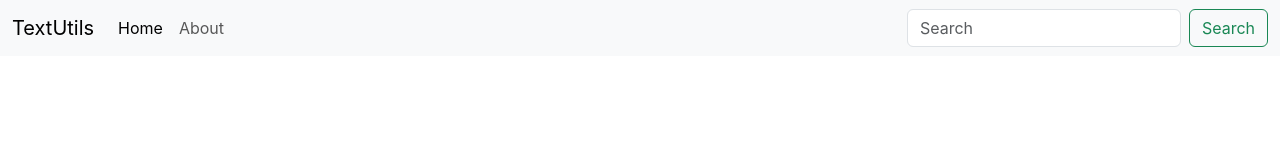
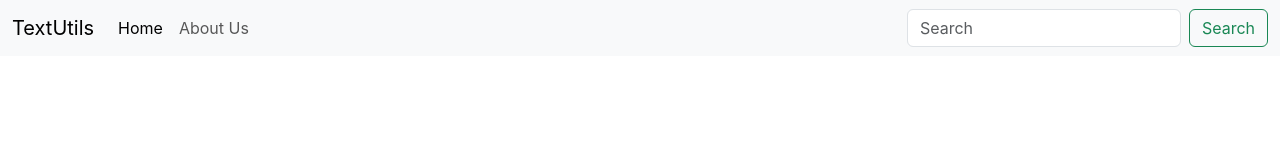
Before and after one commit to Rishikesh-00/TextUtils, a React (Create React App) app: page / in a window 1280 px wide. Shown: the top 160 px of the page. Built offline with nearby package versions, Linux system fonts and the light colour scheme.

Commit message:
git commit -m "props completed"

```diff
--- a/src/App.js
+++ b/src/App.js
@@ -4,8 +4,7 @@ import Navbar from './components/Navbar'
 function App() {
   return (
     <>
-
-      <Navbar/>
+      <Navbar title="TextUtils" about="About Us"/>
     </>
   );
 }
--- a/src/components/Navbar.js
+++ b/src/components/Navbar.js
@@ -1,12 +1,12 @@
 import React from 'react'
+import PropTypes from 'prop-types'
 
-export default function Navbar() {
+export default function Navbar(props) {
   return (
-    <div>
        <nav className="navbar navbar-expand-lg bg-body-tertiary">
         <div className="container-fluid">
           <a className="navbar-brand" href="/">
-            TextUtils
+           {props.title}
           </a>
           <button
             className="navbar-toggler"
@@ -28,7 +28,7 @@ export default function Navbar() {
               </li>
               <li className="nav-item">
                 <a className="nav-link" href="/">
-                  About
+                 {props.about}
                 </a>
               </li>
             </ul>
@@ -46,6 +46,8 @@ export default function Navbar() {
           </div>
         </div>
       </nav>
-    </div>
   )
 }
+
+Navbar.propTypes={title: PropTypes.string,
+                    about:PropTypes.string}
```
